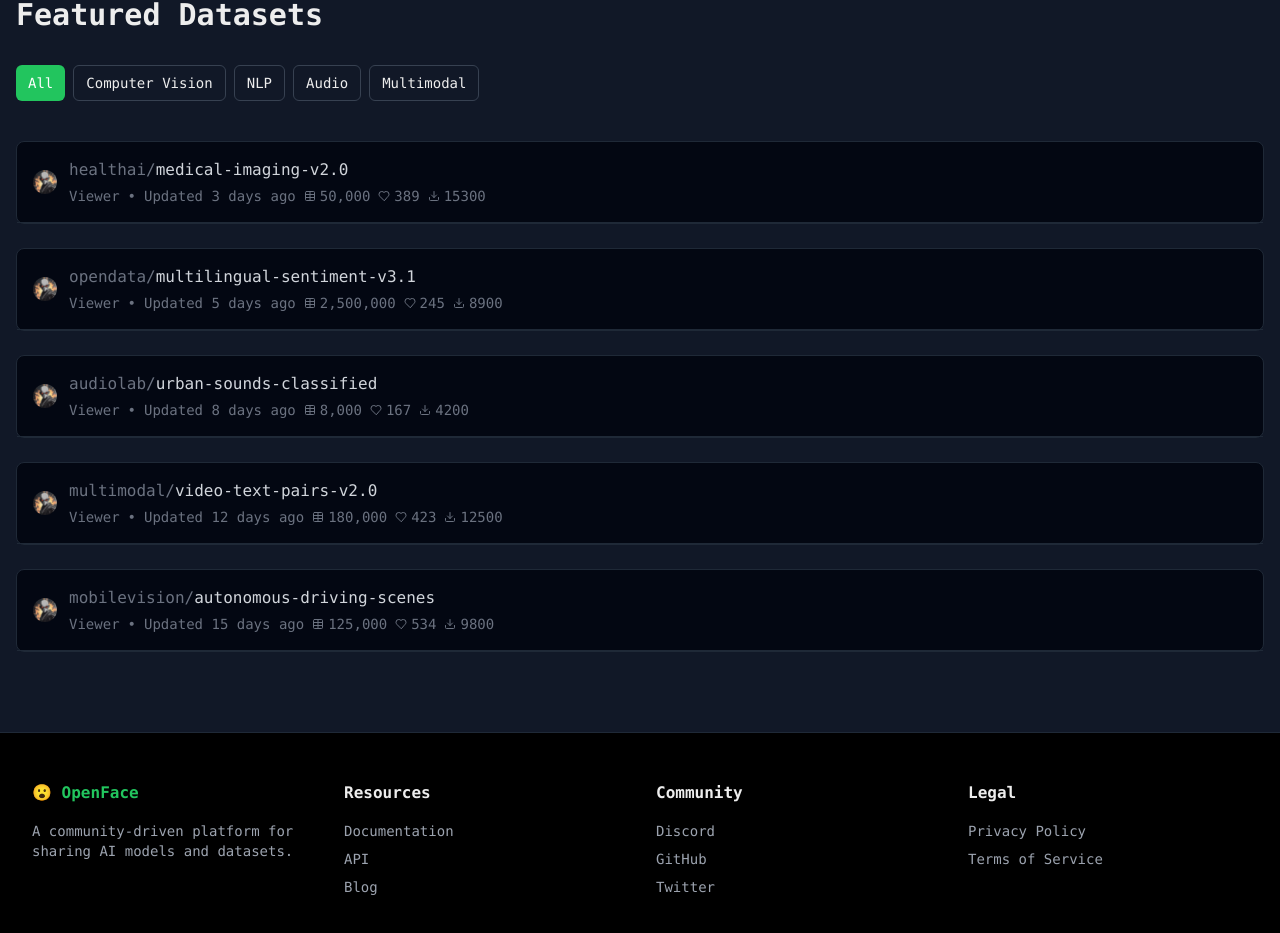
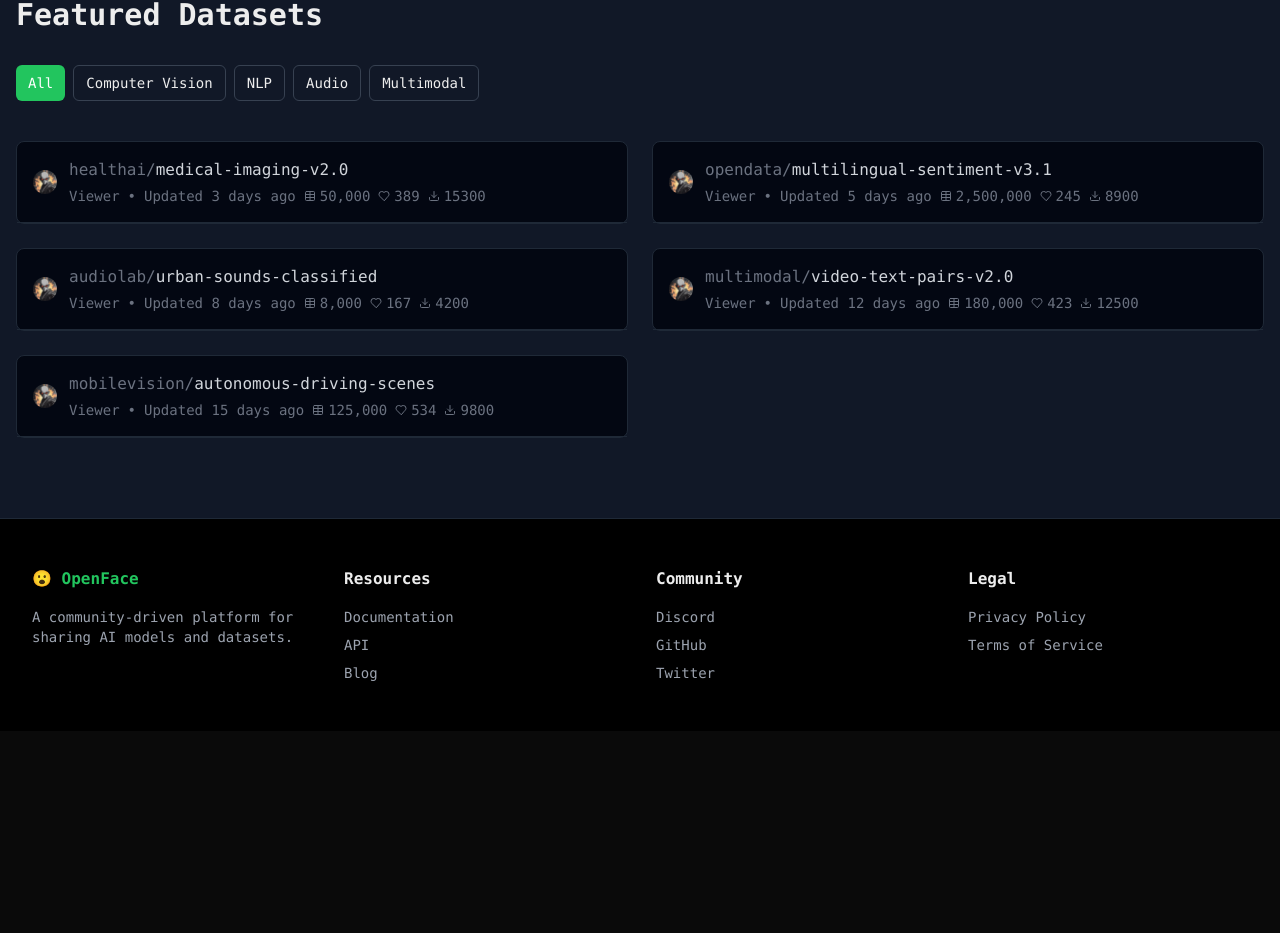
Before and after one commit to openface-ai/platform, a Next.js app: page / in a window 1280 px wide. Shown: the part 1057-1990 px from the top of the page. After the commit the page ends 1788 px from the top, so only its background shows below. Built offline with nearby package versions, Linux system fonts and the light colour scheme.

Commit message:
Have Datasets same arrangements as Models in Hero page

```diff
--- a/app/components/home/Datasets.tsx
+++ b/app/components/home/Datasets.tsx
@@ -4,11 +4,14 @@ import { useState, useMemo } from 'react';
 import Button from '../ui/Button';
 import { mockDatasets } from '@/app/data/datasets';
 import { Card } from '../shared/Card';
+import { useWindowSize } from '@/app/hooks/useWindowSize';
 
 const DATASET_CATEGORIES = ['All', 'Computer Vision', 'NLP', 'Audio', 'Multimodal'];
 
 export default function Datasets() {
   const [activeCategory, setActiveCategory] = useState('All');
+  const windowSize = useWindowSize();
+  const isMobile = windowSize.width < 768;
 
   const filteredDatasets = useMemo(() => {
     if (activeCategory === 'All') {
@@ -18,9 +21,9 @@ export default function Datasets() {
   }, [activeCategory]);
 
   return (
-    <section className="py-12 md:py-20 px-4 bg-gray-900" id="datasets">
+    <section className="py-20 px-4 bg-gray-900" id="datasets">
       <div className="max-w-7xl mx-auto">
-        <h2 className="text-2xl md:text-3xl font-bold mb-6 md:mb-8">Featured Datasets</h2>
+        <h2 className="text-3xl font-bold mb-8">Featured Datasets</h2>
 
         <div className="flex gap-2 mb-6 md:mb-8 overflow-x-auto pb-2 -mx-4 px-4 md:mx-0 md:px-0">
           {DATASET_CATEGORIES.map((category) => (
@@ -36,7 +39,7 @@ export default function Datasets() {
           ))}
         </div>
 
-        <div className="grid grid-cols-1 gap-4 md:gap-6">
+        <div className={`grid ${isMobile ? 'grid-cols-1' : 'md:grid-cols-2'} gap-4 md:gap-6`}>
           {filteredDatasets.map((dataset) => (
             <div key={dataset.id} className="bg-gray-950 rounded-lg border border-gray-800">
               <Card item={dataset} type="dataset" />
```
